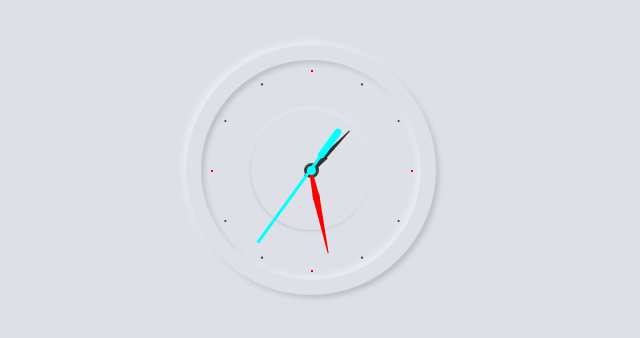
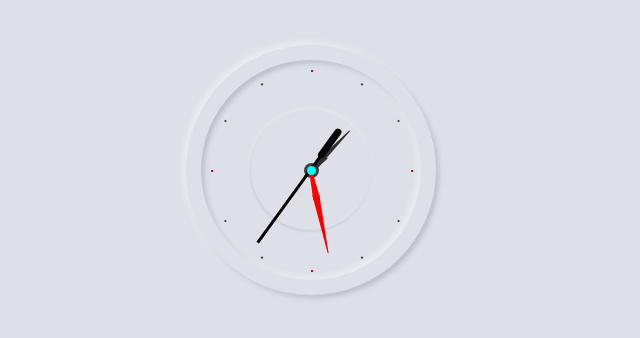
Before and after one commit to firmansyahfirman/jam-dinding, a plain HTML site: page index.html in a window 1280 px wide. Shown: the part 230-568 px from the top of the page, 329-969 px from the left. Drawn offline with Linux system fonts and the light colour scheme.

Commit message:
mengganti color jarum jam

```diff
--- a/style.css
+++ b/style.css
@@ -2,6 +2,7 @@
      margin: 0;
      padding: 0;
 }
+
 html,
 body {
      height: 100%;
@@ -139,14 +140,14 @@ body {
      content: '';
      height: 110px;
      width: 3px;
-     background: aqua;
+     background: black;
 }
 .sec:after {
      position: absolute;
      content: '';
      height: 35px;
      width: 7px;
-     background: aqua;
+     background: black;
      top: 105px;
      border-radius: 5px;
 }
```
